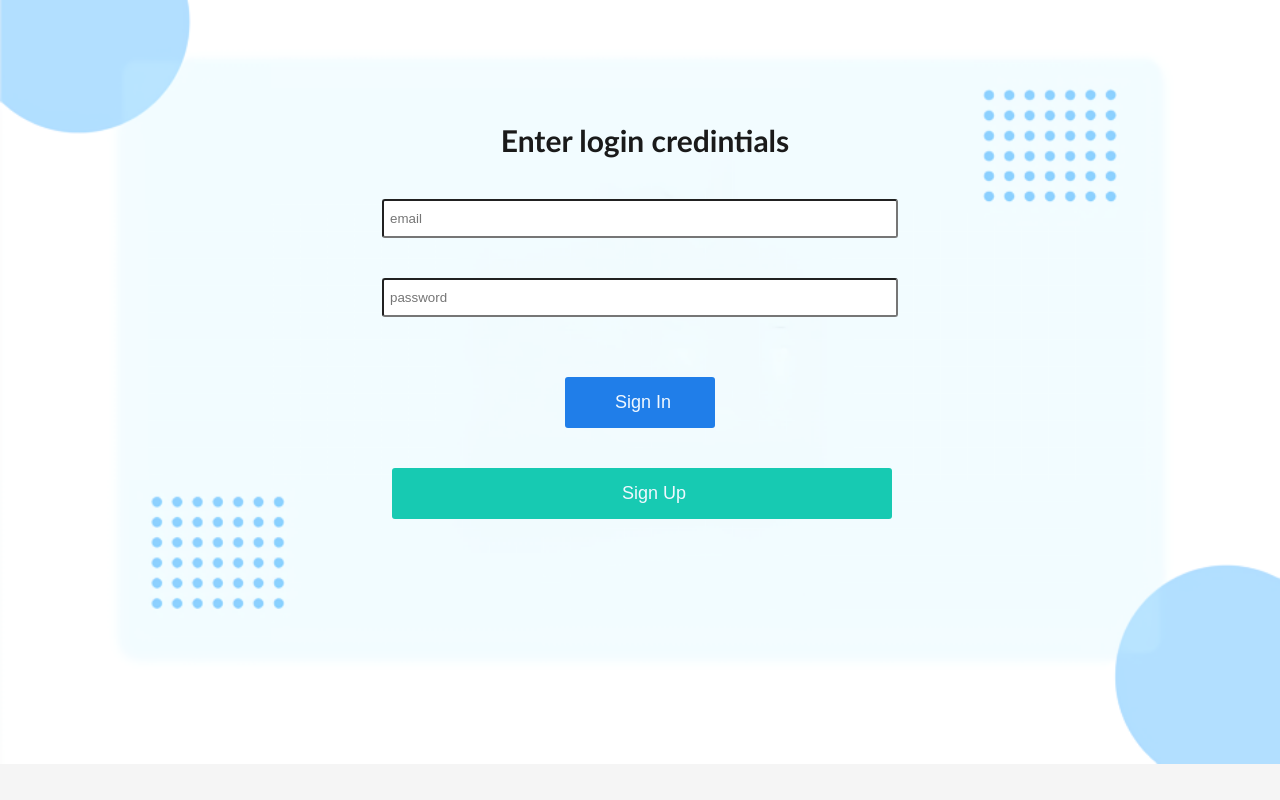
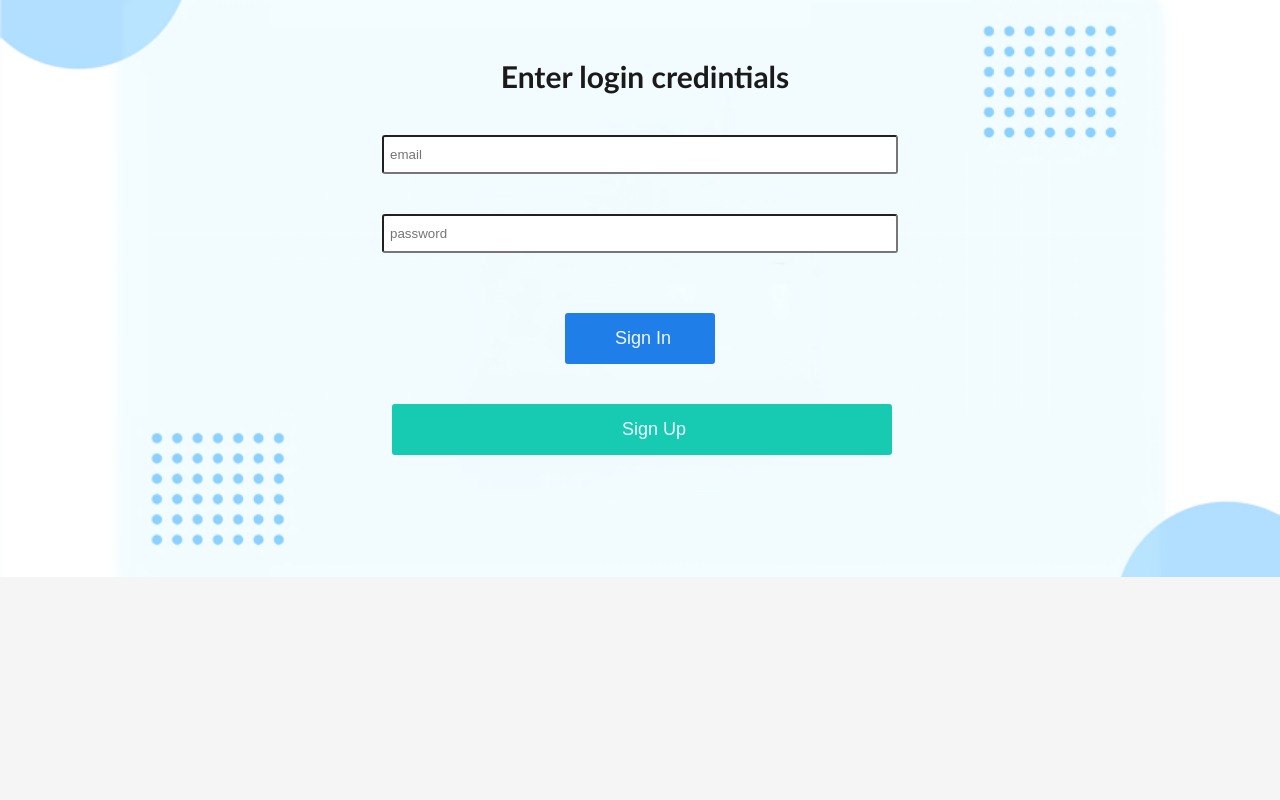
Before and after one commit to Purushottamyadav/frontend-contact-manger-10x, a React (Create React App) app: page / in a window 1280 px wide. Built offline with nearby package versions, Linux system fonts and the light colour scheme.

Commit message:
ui changed again

```diff
--- a/public/index.html
+++ b/public/index.html
@@ -25,7 +25,7 @@
       work correctly both with client-side routing and a non-root public URL.
       Learn how to configure a non-root public URL by running `npm run build`.
     -->
-    <title>React App</title>
+    <title>Contact Manager</title>
   </head>
   <body>
     <noscript>You need to enable JavaScript to run this app.</noscript>
--- a/src/components/contacts/contact.jsx
+++ b/src/components/contacts/contact.jsx
@@ -36,7 +36,7 @@ const Contact = (props) => {
 
     const todelete = (e, id) => {
         e.preventDefault();
-        axios.delete(`http://localhost:8000/delete/${id}`, config)
+        axios.delete(`https://contact-manager-zxwn.onrender.com/delete/${id}`, config)
             .then((res) => {
                 document.location.reload();
                 navigate("/homePage");
--- a/src/components/pupup/popup.js
+++ b/src/components/pupup/popup.js
@@ -20,7 +20,7 @@ const navigate = useNavigate();
         // console.log("contactData++", ContactsData);
         ContactsData.map(async (ele) => {
             await axios
-                .post("https://contact-manager-backend-api.herokuapp.com/addContact", ele, config)
+                .post("https://contact-manager-zxwn.onrender.com/addContact", ele, config)
 
                 .then((res) => console.log(res))
                 .catch((err) => {
--- a/src/components/services/httpServices.js
+++ b/src/components/services/httpServices.js
@@ -1,6 +1,6 @@
 import axios from "axios";
 
-const apiURL = "https://contact-manager-backend-api.herokuapp.com";
+const apiURL = "https://contact-manager-zxwn.onrender.com";
 const token = window.localStorage.getItem("token")
 
 export async function getContacts (){
--- a/src/components/signinpage/signin.css
+++ b/src/components/signinpage/signin.css
@@ -1,12 +1,3 @@
-body{
-    margin: 8%;
-    background-image: url("../img/background.png");
-    height: 500px;
-  background-position: center;
-  background-repeat: no-repeat;
-  background-size: cover;
-  position: relative;
-}
 
 h1{
     margin-left: 110px;
@@ -37,6 +28,12 @@ input[type=text]:focus {
     background-color: rgb(173, 230, 218);
   }
   .main-container{
+    background-image: url("../img/background.png");
+    height: 500px;
+  background-position: center;
+  background-repeat: no-repeat;
+  background-size: cover;
+  position: relative;
     display: flex;
     flex-direction: column;
 
--- a/src/components/signinpage/signin.js
+++ b/src/components/signinpage/signin.js
@@ -16,7 +16,7 @@ function Signin() {
         const formdata = new FormData(e.target)
         const email = formdata.get("email")
         const password = formdata.get("password")
-        axios.post("https://contact-manager-backend-api.herokuapp.com/signin", {
+        axios.post("https://contact-manager-zxwn.onrender.com/signin", {
             email: email,
             password: password
         }).then((res) => {
--- a/src/components/signuppage/signup.css
+++ b/src/components/signuppage/signup.css
@@ -1,12 +1,3 @@
-body{
-    margin: 8%;
-    background-image: url("../img/background.png");
-    height: 500px;
-  background-position: center;
-  background-repeat: no-repeat;
-  background-size: cover;
-  position: relative;
-}
 
 h1{
     margin-left: 110px;
@@ -36,8 +27,16 @@ input[type=text]:focus {
     background-color: rgb(173, 230, 218);
   }
   .main-container{
+    background-image: url("../img/background.png");
+    height: 500px;
+  background-position: center;
+  background-repeat: no-repeat;
+  background-size: cover;
+  position: relative;
     display: flex;
     flex-direction: column;
+    /* margin: 3%; */
+    padding: 3%;
 
   }
   .signup-heading{
--- a/src/components/signuppage/signuppage.js
+++ b/src/components/signuppage/signuppage.js
@@ -22,7 +22,7 @@ const Signuppage = () => {
         const confirmpassword = formdata.get("confirmpassword")
 
 
-        await axios.post('https://contact-manager-backend-api.herokuapp.com/signup', {
+        await axios.post('https://contact-manager-zxwn.onrender.com/signup', {
             email: email,
             password: password,
             confirmpassword: confirmpassword
```
